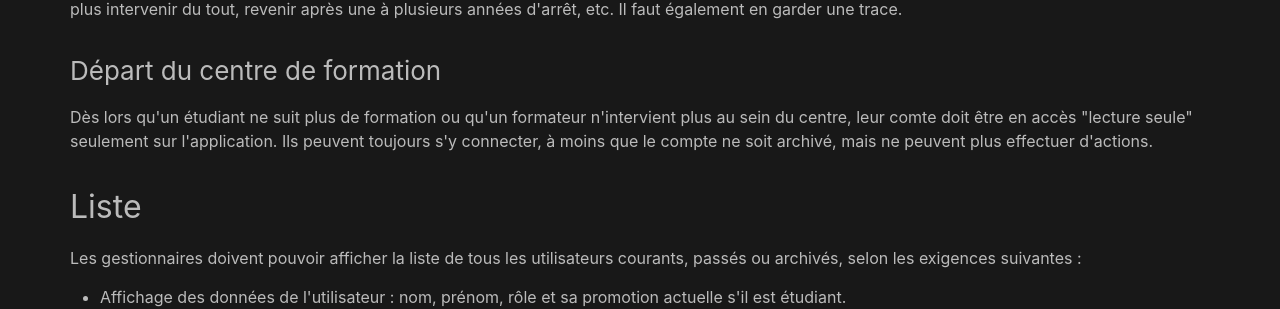
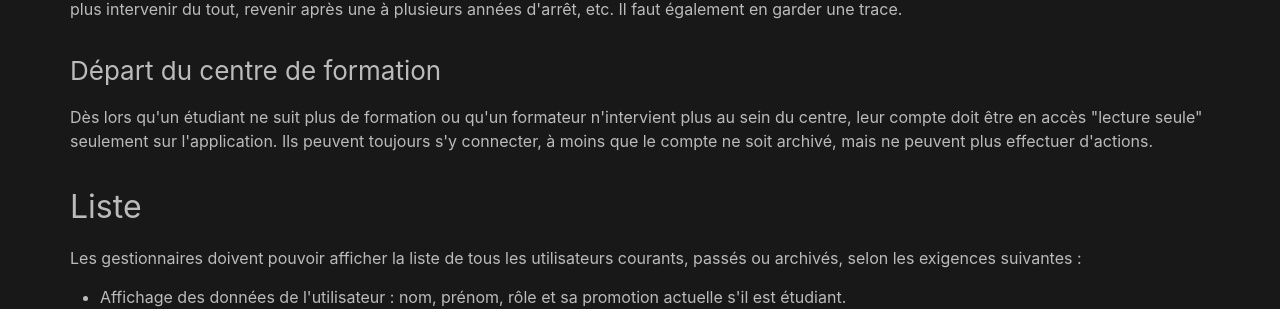
Before and after one commit to 3OLEN/projet-31, a Jekyll site: the page built from docs/_specifications/4-utilisateurs.html, in a window 1280 px wide and 900 px high, scrolled down 1139 px. Shown: the part 153-462 px from the top of the window. Built offline with Jekyll 4.4.1, drawn with Linux system fonts in a browser that asks for light colours.

Commit message:
✏️ Some typo

```diff
--- a/docs/_specifications/2-inventaire.html
+++ b/docs/_specifications/2-inventaire.html
@@ -6,7 +6,7 @@ slug: inventaire
 
 <p>
     Pour permettre les réservations de livre, l'application doit prendre en compte la gestion de l'inventaire afin de
-    définir le nombre d'exemplaires de chaque libre ainsi que leurs disponibilités en temps réel.
+    définir le nombre d'exemplaires de chaque livre ainsi que leurs disponibilités en temps réel.
 </p>
 <p>Toute la gestion de l'inventaire se fera par le gestionnaire seulement.</p>
 
--- a/docs/_specifications/3-reservations.html
+++ b/docs/_specifications/3-reservations.html
@@ -24,7 +24,7 @@ reservation_fields:
   note: À renseigner obligatoirement lorsque les livres sont rendus.
 ---
 
-<p>Le cœur de l'application est son système de réservations mis à disposition des étudiants et des formateurs.</p>
+<p>Le cœur de l'application est son système de réservation mis à disposition des étudiants et des formateurs.</p>
 <p>
     Chacun peut donc faire une demande de réservation, en amont ou directement au moment de sa prise en charge, pour un
     ou plusieurs livre·s.
--- a/docs/_specifications/4-utilisateurs.html
+++ b/docs/_specifications/4-utilisateurs.html
@@ -68,7 +68,7 @@ user_fields:
 
 <h3>Départ du centre de formation</h3>
 <p>
-  Dès lors qu'un étudiant ne suit plus de formation ou qu'un formateur n'intervient plus au sein du centre, leur comte
+  Dès lors qu'un étudiant ne suit plus de formation ou qu'un formateur n'intervient plus au sein du centre, leur compte
   doit être en accès "lecture seule" seulement sur l'application. Ils peuvent toujours s'y connecter, à moins que le
   compte ne soit archivé, mais ne peuvent plus effectuer d'actions.
 </p>
--- a/docs/_technical_requests/3-projet.html
+++ b/docs/_technical_requests/3-projet.html
@@ -13,7 +13,7 @@ etc.) et « tagguées » selon leur·s domaine·s d'application (livres, réserv
   - "GitLab met à disposition un système de tickets et de tableau de bord, très adapté à ce système."
   - "Éventuellement, Trello, pour lister les tâches et fournir un kanban.
 <br>⚠️ Trello n'est pas un outil de gestion de projet, mais un outil de \"todo-list\" seulement."
-  - "JIRA est un outil de ticketing très complet, mais qui demande unt importante montée en compétence."
+  - "JIRA est un outil de ticketing très complet, mais qui demande une importante montée en compétence."
 - name: Communication
   description: "L'ensemble de l'équipe se doit d'être disponible pour communiquer sur le projet, notamment sur
 l'avancement des diverses tâches."
```
